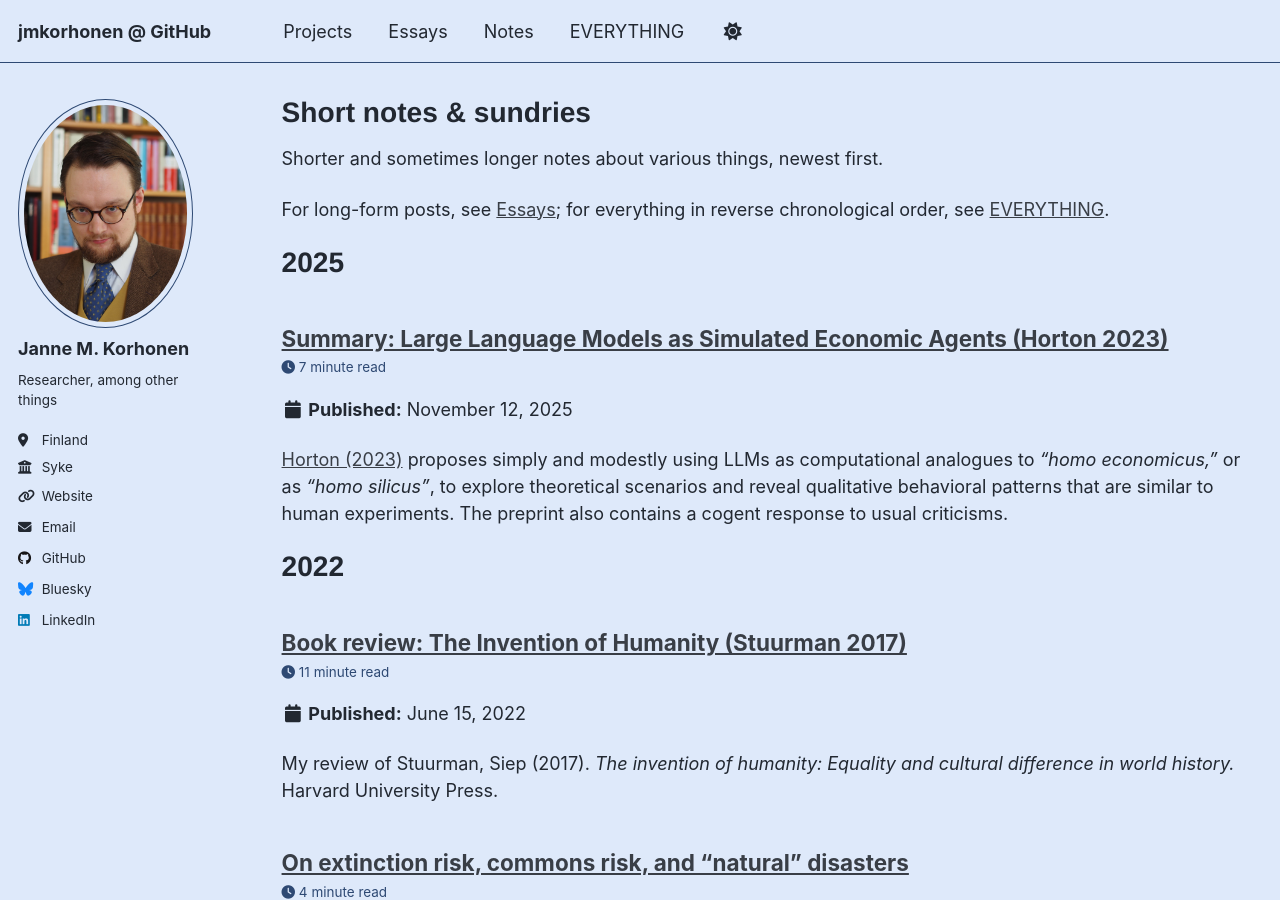
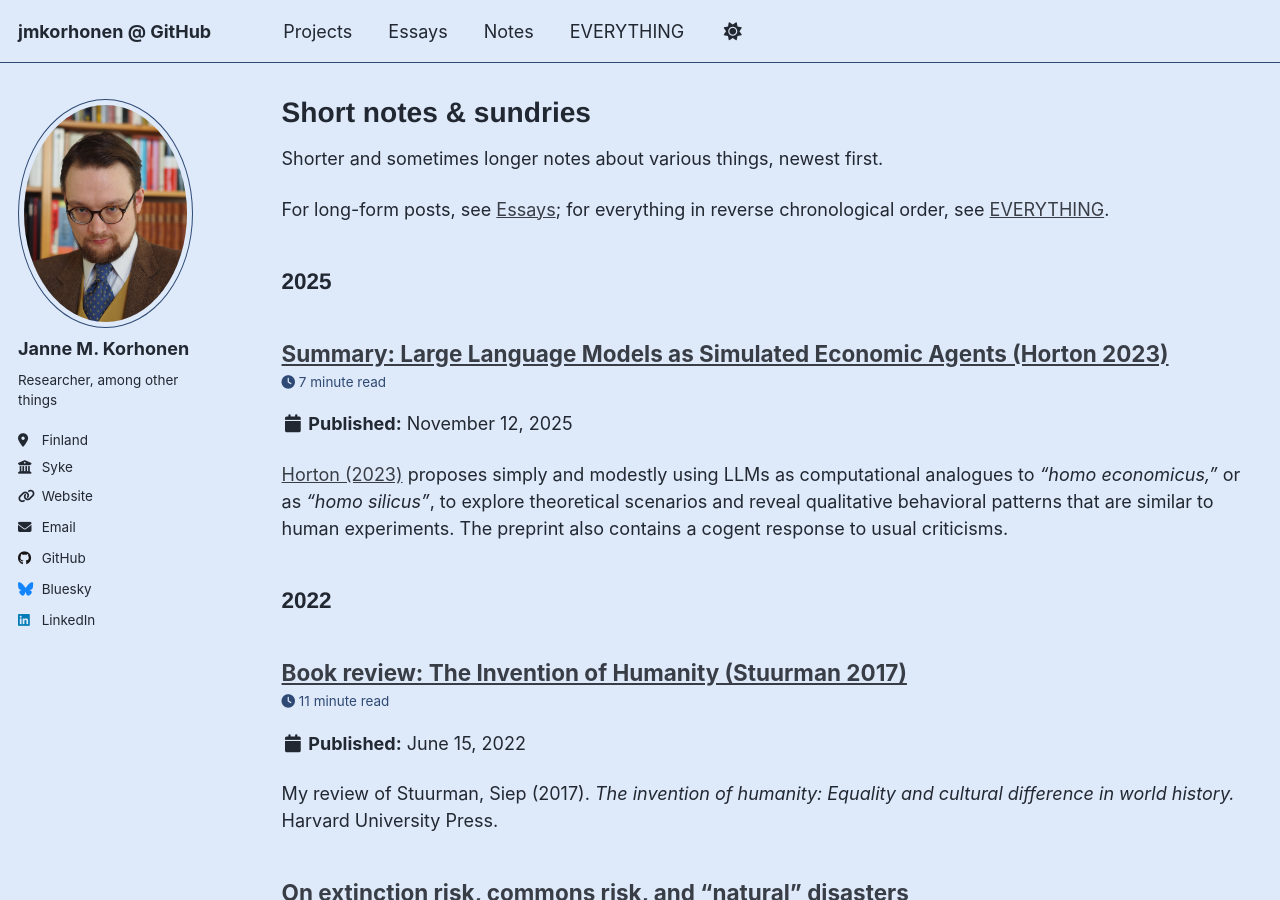
Before and after one commit to jmkorhonen/jmkorhonen.github.io, a Jekyll site: the page built from _pages/test_notes.md, in a window 1280 px wide and 900 px high. Built offline with Jekyll 4.4.1, drawn with Linux system fonts in a browser that asks for light colours; a script that is not in the unit is left out.

Commit message:
jmkorhonen 2025-11-13 12:23:11

```diff
--- a/_pages/test_notes.md
+++ b/_pages/test_notes.md
@@ -18,7 +18,7 @@ For long-form posts, see <a href="https://jmkorhonen.github.io/essays/">Essays</
 {% for post in notes %}
   {% assign year = post.date | date: '%Y' %}
   {% if year != written_year %}
-# {{ year }}
+ <h2>{{ year }}</h2>
     {% assign written_year = year %}
   {% endif %}
   {% include archive-single.html %}
```
Also changed, not shown: other parts of _pages/test_notes.md (+1 -1 lines).
